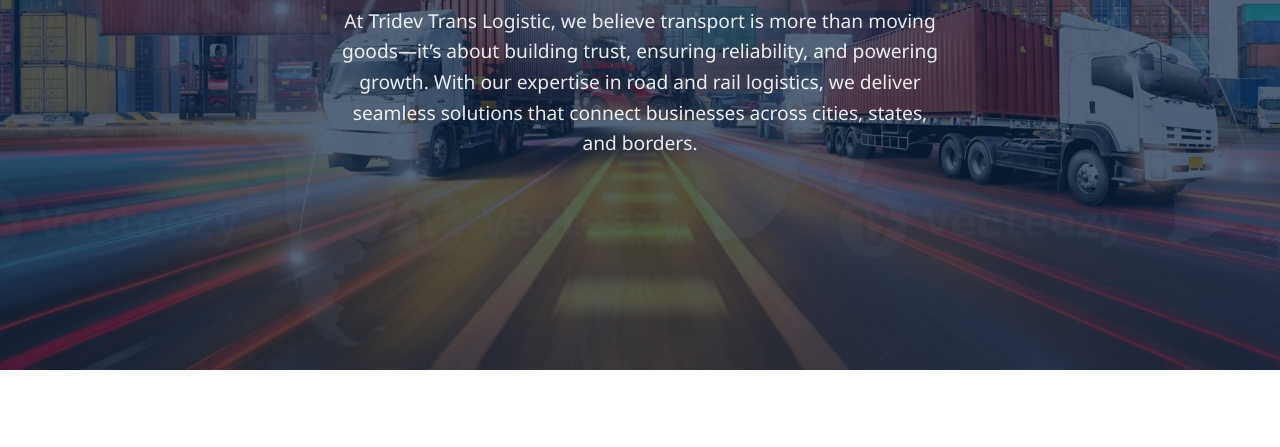
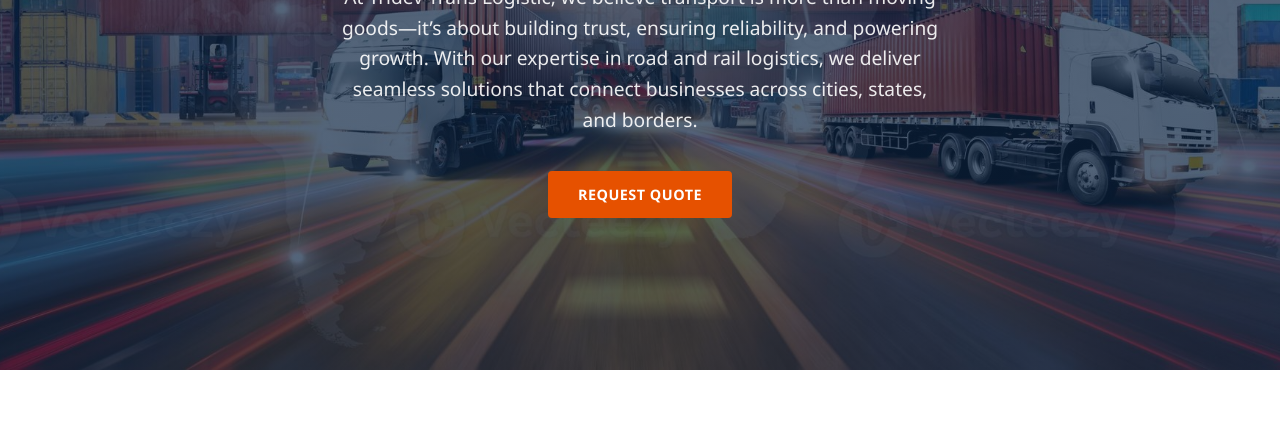
Before and after one commit to realritesh2000/Tridev-Trans-Logistics, a plain HTML site: page index.html in a window 1280 px wide. Shown: the part 350-797 px from the top of the page. Drawn offline with Linux system fonts and the light colour scheme.

Commit message:
your message

```diff
--- a/index.html
+++ b/index.html
@@ -40,7 +40,7 @@
           seamless solutions that connect businesses across cities, states, and
           borders.
         </p>
-        <!-- <a href="#contact" class="btn">Request Quote</a> -->
+        <a href="#contact" class="btn">Request Quote</a>
       </div>
     </section>
 
```
